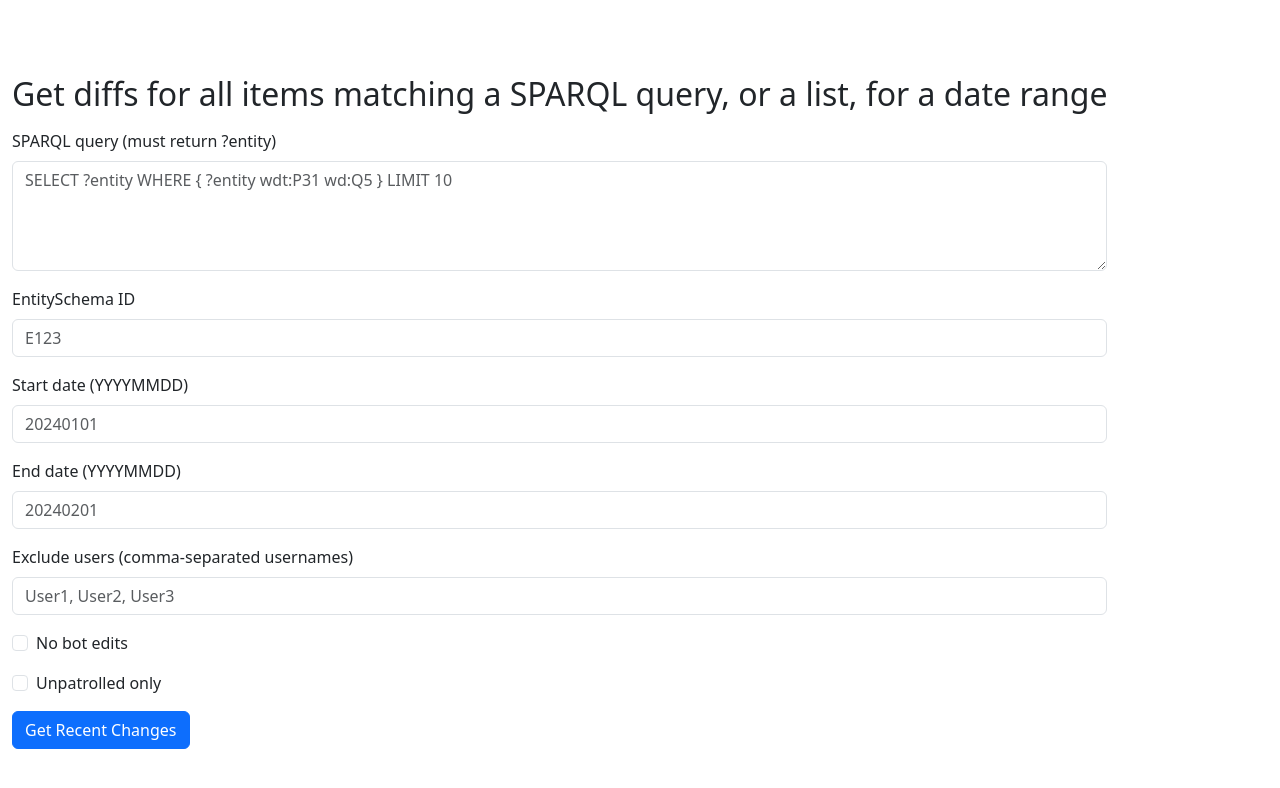
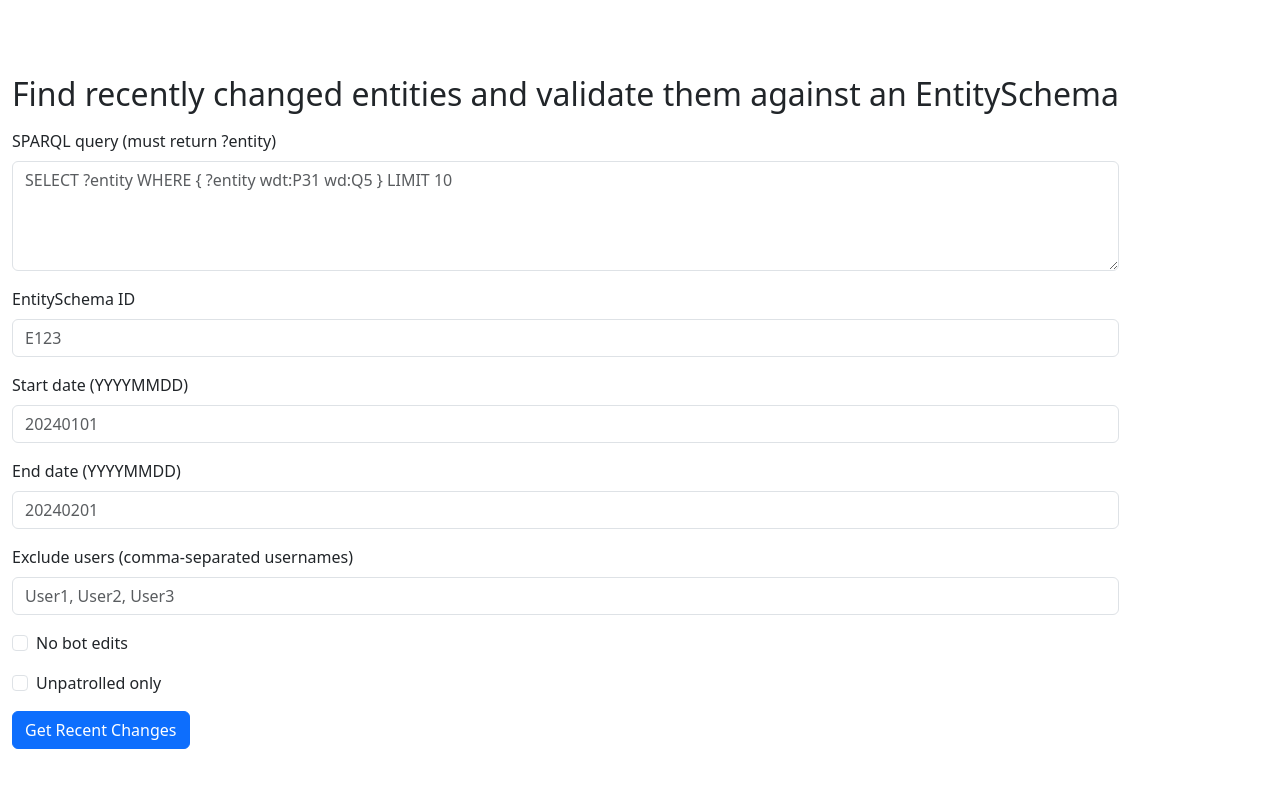
Before and after one commit to dpriskorn/sparql-rc2, a React (Vite) app: page / in a window 1280 px wide. Shown: the top 788 px of the page. Built offline with nearby package versions, Linux system fonts and the light colour scheme.

Commit message:
fix: Improve heading

```diff
--- a/src/pages/RevisionsTool.tsx
+++ b/src/pages/RevisionsTool.tsx
@@ -54,8 +54,7 @@ export default function RevisionsTool() {
   return (
     <div className="container mt-4">
       <h2>
-        Get diffs for all items matching a SPARQL query, or a list, for a date
-        range
+        Find recently changed entities and validate them against an EntitySchema
       </h2>
 
       <QueryInputForm onSubmit={handleQuerySubmit} loading={loading} />
```
